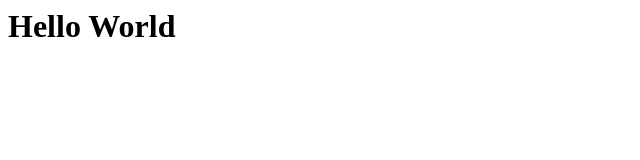
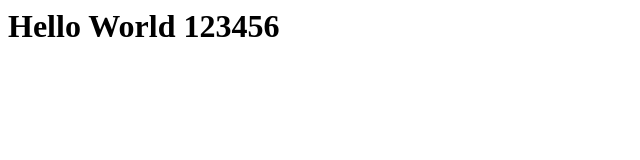
Before and after one commit to faizalmansor/learn-github, a plain HTML site: page index.html in a window 1280 px wide. Shown: the whole page, without its empty margins (0-640 px from the left). Drawn offline with Linux system fonts and the light colour scheme.

Commit message:
my changes

```diff
--- a/index.html
+++ b/index.html
@@ -1,6 +1,13 @@
 <html>
 <head><title>Hello World</title></head>
 <body>
- <h1>Hello World</h1>
+ <h1>Hello World 123456</h1>
+
+
+
+
+<script type="text/javascript">
+alert('Hello');
+</script>
 </body>
 </html>
```
